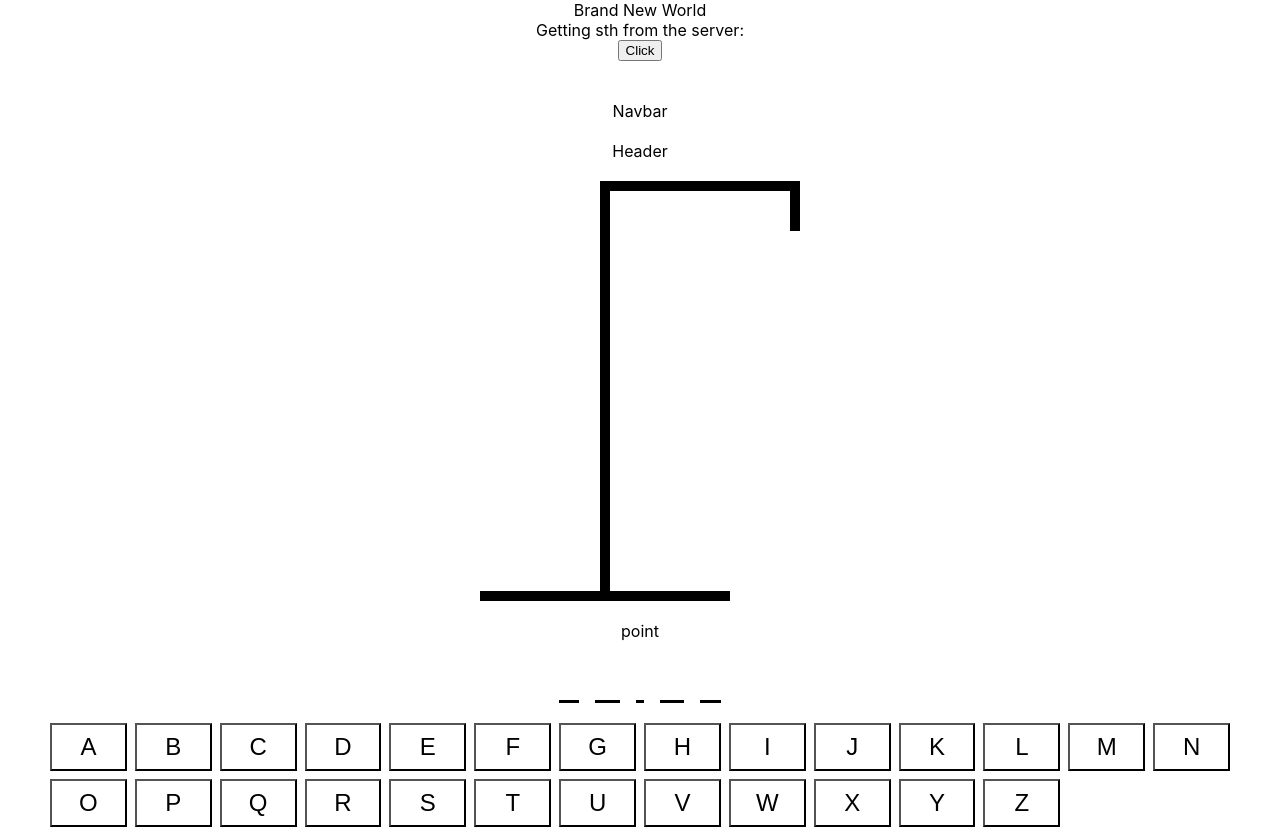
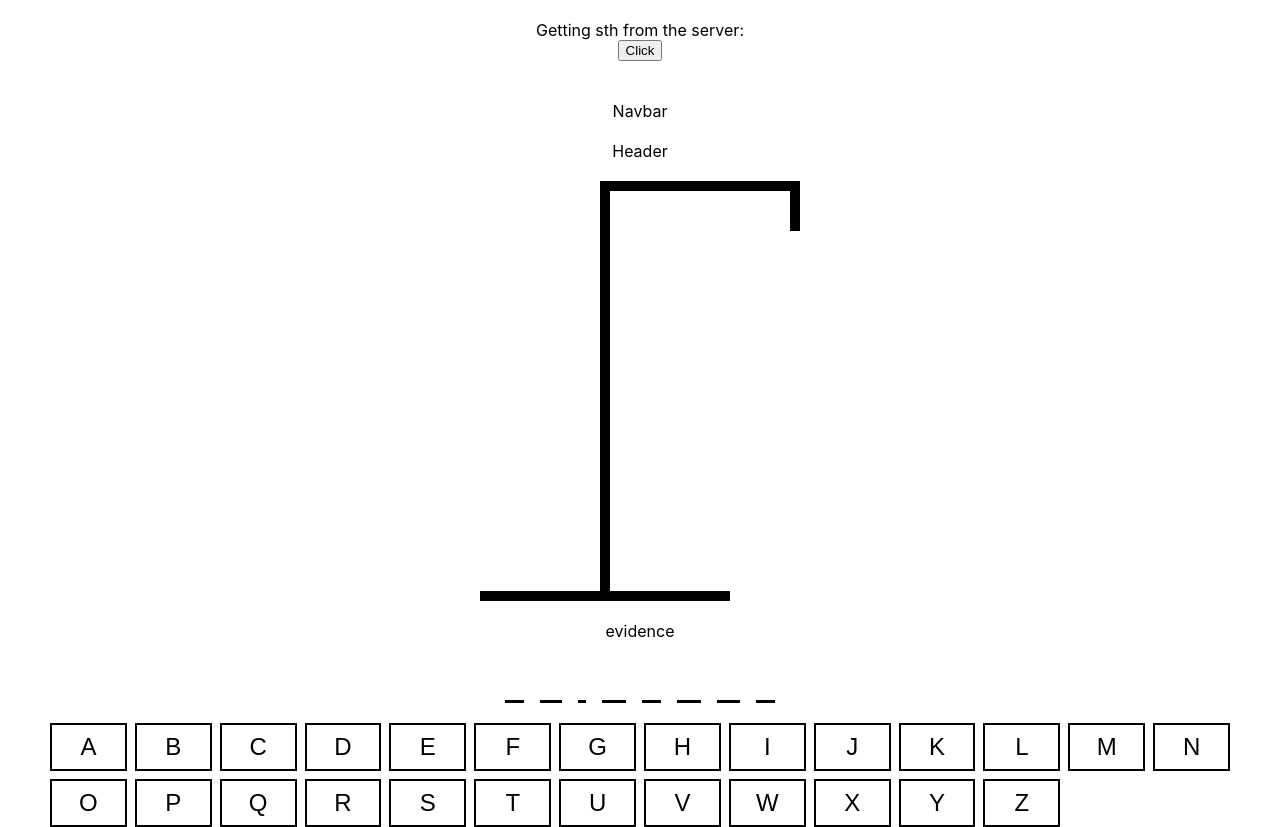
Before and after one commit to spyrostrimis/hangman, a React (Create React App) app in the folder client/: page / in a window 1280 px wide. Built offline with nearby package versions, Linux system fonts and the light colour scheme.

Commit message:
basic components 2

```diff
--- a/client/src/App.css
+++ b/client/src/App.css
@@ -10,7 +10,7 @@
 
 .keyboardbtn {
   width: 100%;
-  /* border: 3px solid black; */
+  border: 2px solid black;
   background: none;
   /* aspect-ratio: 1 / 1; */
   font-size: 1.5rem;
@@ -26,11 +26,24 @@
   color: white;
 }
 
+
+
 .keyboardbtn.inactive {
   opacity: .3;
 }
 
+.keyboardbtn:disabled {
+    cursor: not-allowed;
+    /* opacity: .8; */
+}
+
+.keyboardbtn.active:disabled {
+  background-color: hsl(200, 100%, 50%);
+  color: white;
+  opacity: .8;
+}
+
 .keyboardbtn:hover:not(:disabled),
 .keyboardbtn:focus:not(:disabled) {
-  background-color: hsl(200, 100%, 75%);
+  background-color: hsl(78, 100%, 75%);
 }
--- a/client/src/App.js
+++ b/client/src/App.js
@@ -7,7 +7,7 @@ import Word from "./Components/Word";
 import Keyboard from "./Components/Keyboard";
 import words from "./wordList.json"
 
-import { useState } from 'react';
+import { useCallback, useEffect, useState } from "react";
 
 
 function App() {
@@ -15,11 +15,44 @@ function App() {
     return words[Math.floor(Math.random() * words.length)]
   })
   const [chosenLetters, setChosenLetters] = useState([])
-  const incorrectGuesses = chosenLetters.filter( letter => !wordToFind.includes(letter))
+  const incorrectGuesses = chosenLetters.filter(letter => !wordToFind.includes(letter))
+
+  const Loser = incorrectGuesses.length >= 6;
+  const Winner = wordToFind
+    .split("")
+    .every((letter) => chosenLetters.includes(letter));
+
+  const addChosenLetter = useCallback(
+    (letter) => {
+      if (chosenLetters.includes(letter)) return;
+
+      setChosenLetters((currentLetters) => [...currentLetters, letter]);
+      console.log(chosenLetters);
+    },
+    [chosenLetters, Winner, Loser]
+  );
+
+  useEffect(() => {
+    // e: KeyboardEvent
+    const handler = (e) => {
+      const key = e.key;
+      if (!key.match(/^[a-zA-Z]$/)) return;
+
+      e.preventDefault();
+      addChosenLetter(key);
+    };
+
+    document.addEventListener("keypress", handler);
+
+    return () => {
+      document.removeEventListener("keypress", handler);
+    };
+  }, [chosenLetters]);
 
   return (
     <div className="App">
-      Brand New World
+      {Winner && "Winner! - Refresh to try again"}
+      {Loser && "Nice Try - Refresh to try again"}
       <br />
       <Hello />
       <br />
@@ -31,7 +64,11 @@ function App() {
       <br />
       <div>{wordToFind}</div>
       <br />
-      <Word wordToFind={wordToFind} chosenLetters={chosenLetters} />
+      <Word
+        reveal={Loser}
+        wordToFind={wordToFind}
+        chosenLetters={chosenLetters}
+      />
       <br />
       <div
         style={{
@@ -40,7 +77,14 @@ function App() {
           marginRight: "10px",
         }}
       >
-        <Keyboard />
+        <Keyboard
+          disabled={Winner || Loser}
+          activeLetters={chosenLetters.filter((letter) =>
+            wordToFind.includes(letter)
+          )}
+          inactiveLetters={incorrectGuesses}
+          addChosenLetter={addChosenLetter}
+        />
       </div>
     </div>
   );
--- a/client/src/Components/Figure.js
+++ b/client/src/Components/Figure.js
@@ -2,6 +2,7 @@ import React from 'react'
 
 const HEAD = (
   <div
+    key="head"
     style={{
       height: "40px",
       width: "40px",
@@ -16,6 +17,7 @@ const HEAD = (
 
 const BODY = (
   <div
+    key="body"
     style={{
       height: "110px",
       width: "10px",
@@ -29,6 +31,7 @@ const BODY = (
 
 const LEFT_ARM = (
   <div
+    key="leftarm"
     style={{
       height: "10px",
       width: "100px",
@@ -44,6 +47,7 @@ const LEFT_ARM = (
 
 const RIGHT_ARM = (
   <div
+    key="rightarm"
     style={{
       height: "10px",
       width: "112px",
@@ -58,6 +62,7 @@ const RIGHT_ARM = (
 
 const LEFT_LEG = (
   <div
+    key="leftleg"
     style={{
       height: "120px",
       width: "10px",
@@ -73,6 +78,7 @@ const LEFT_LEG = (
 
 const RIGHT_LEG = (
   <div
+    key="rightleg"
     style={{
       height: "128px",
       width: "10px",
--- a/client/src/Components/Keyboard.js
+++ b/client/src/Components/Keyboard.js
@@ -1,39 +1,70 @@
 import React from 'react'
 
-const Keyboard = () => {
-    const KEYS = [
-      "A",
-      "B",
-      "C",
-      "D",
-      "E",
-      "F",
-      "G",
-      "H",
-      "I",
-      "J",
-      "K",
-      "L",
-      "M",
-      "N",
-      "O",
-      "P",
-      "Q",
-      "R",
-      "S",
-      "T",
-      "U",
-      "V",
-      "W",
-      "X",
-      "Y",
-      "Z"
+const Keyboard = ({
+  activeLetters,
+  inactiveLetters,
+    addChosenLetter,
+    disabled = false
+}) => {
+  const KEYS = [
+    "a",
+    "b",
+    "c",
+    "d",
+    "e",
+    "f",
+    "g",
+    "h",
+    "i",
+    "j",
+    "k",
+    "l",
+    "m",
+    "n",
+    "o",
+    "p",
+    "q",
+    "r",
+    "s",
+    "t",
+    "u",
+    "v",
+    "w",
+    "x",
+    "y",
+    "z",
     ];
+
+    console.log("activeLetters", activeLetters);
+    console.log("inactiveLetters", inactiveLetters);
+
   return (
-      <div style={{ display: "grid", gridTemplateColumns: "repeat(auto-fit, minmax(75px, 1fr))", gap: ".5rem"
-    }}>{KEYS.map((key) =>
-          <button key={key} className='keyboardbtn'>{key}</button> )}</div>
-  )
-}
+    <div
+      style={{
+        display: "grid",
+        gridTemplateColumns: "repeat(auto-fit, minmax(75px, 1fr))",
+        gap: ".5rem",
+      }}
+    >
+      {KEYS.map(key => {
+        const isActive = activeLetters.includes(key)
+        const isInactive = inactiveLetters.includes(key)
+        return (
+          <button
+            onClick={() => addChosenLetter(key)}
+            // className="keyboardbtn"
+            className={`keyboardbtn ${isActive ? "active" : ""} ${
+              isInactive ? "inactive" : ""
+            }`}
+            disabled={isInactive || isActive || disabled}
+            key={key}
+          >
+            {key}
+          </button>
+        );
+      })}
+    </div>
+  );
+};
 
 export default Keyboard
--- a/client/src/Components/Word.js
+++ b/client/src/Components/Word.js
@@ -2,7 +2,7 @@ import React from 'react'
 
 
 
-const Word = ({ wordToFind, chosenLetters }) => {
+const Word = ({ wordToFind, chosenLetters, reveal = false }) => {
   return (
     <div
       style={{
@@ -16,7 +16,10 @@ const Word = ({ wordToFind, chosenLetters }) => {
         <span style={{ borderBottom: "solid black" }} key={index}>
           <span
             style={{
-              visibility: chosenLetters.includes(letter) ? "visible" : "hidden",
+              visibility:
+                chosenLetters.includes(letter) || reveal ? "visible" : "hidden",
+              color:
+                !chosenLetters.includes(letter) && reveal ? "red" : "black",
             }}
           >
             {letter}
--- a/client/src/index.js
+++ b/client/src/index.js
@@ -5,7 +5,7 @@ import App from './App';
 
 const root = ReactDOM.createRoot(document.getElementById('root'));
 root.render(
-  <React.StrictMode>
+  // <React.StrictMode>
     <App />
-  </React.StrictMode>
+  // </React.StrictMode>
 );
```
